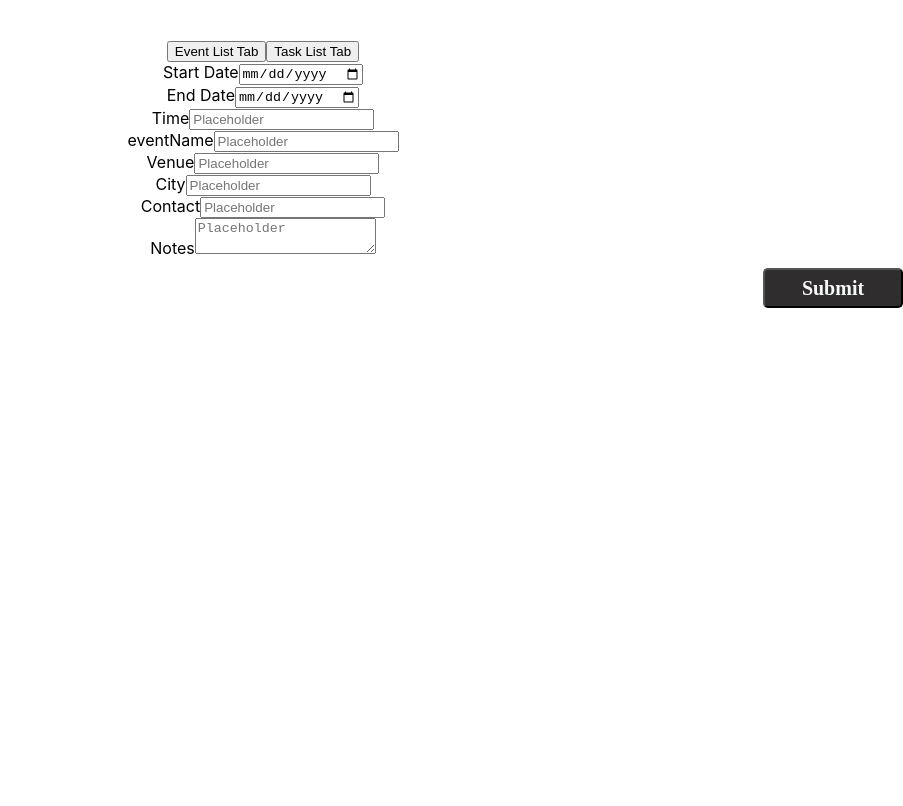
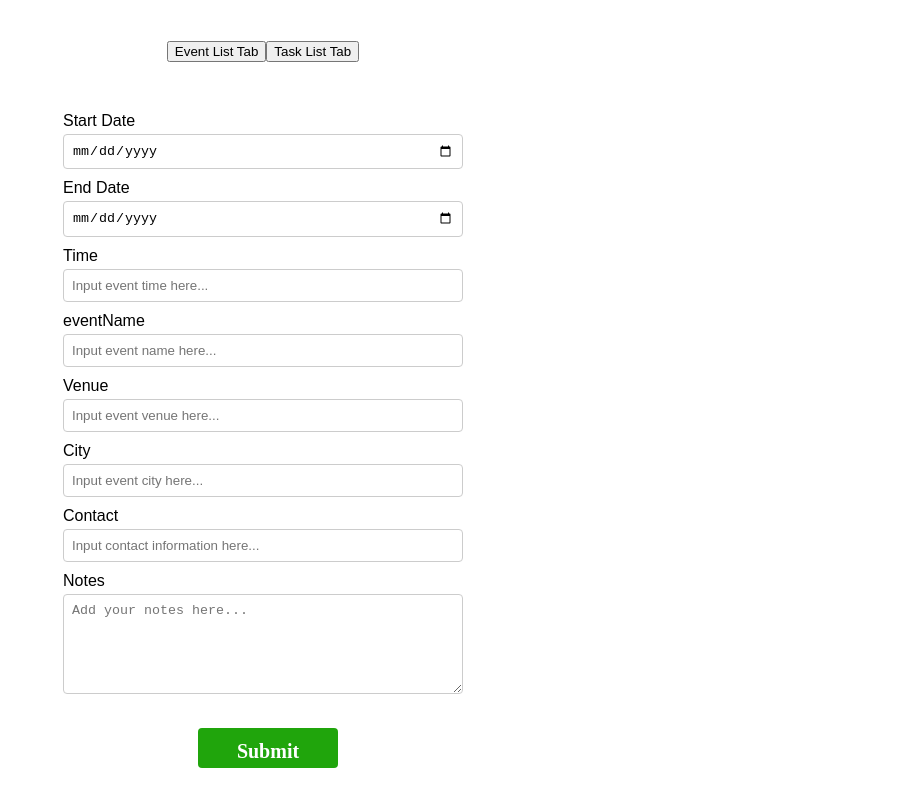
Before and after one commit to Willa2023/SGCNZ-dashboard, a React (Create React App) app: page /add in a window 1280 px wide. Shown: the top 806 px of the page, without its empty margins (377-1280 px from the left). Built offline with nearby package versions, Linux system fonts and the light colour scheme.

Commit message:
add event form update

```diff
--- a/src/App.css
+++ b/src/App.css
@@ -206,6 +206,52 @@ margin-top: 50px;
   font-weight: bold;
 }
 
-/* .event-title{
-  align-items: center;
-} */
+/* add event */
+.add-event-form {
+  display: flex;
+  flex-direction: column;
+  max-width: 400px;
+  margin: 0 auto;
+  margin-top: 50px;
+  text-align: left;
+  font-family: "Bond", Arial, Helvetica, sans-serif;
+  /* background-color: #f0b8b8; */
+}
+
+
+.add-event-form label {
+  margin-bottom: 10px;
+}
+
+.add-event-form input,
+.add-event-form textarea {
+  width: 100%;
+  padding: 8px;
+  margin-top: 4px;
+  border-radius: 4px;
+  border: 1px solid #ccc;
+  box-sizing: border-box;
+}
+
+.add-event-form textarea {
+  height: 100px;
+}
+
+.form-buttons {
+  margin-top: 20px;
+  display: flex;
+  justify-content: center;
+}
+
+.form-buttons button {
+  padding: 10px 20px;
+  background-color: #20a50c;
+  color: #fff;
+  border: none;
+  border-radius: 4px;
+  cursor: pointer;
+}
+
+.form-buttons button:hover {
+  background-color: #1a7a09;
+}
--- a/src/Components/AddEvent.js
+++ b/src/Components/AddEvent.js
@@ -79,7 +79,7 @@ const AddEventForm = () => {
         <input
           type="text"
           name="time"
-          placeholder="Placeholder"
+          placeholder="Input event time here..."
           value={formData.time}
           onChange={handleChange}
         />
@@ -89,7 +89,7 @@ const AddEventForm = () => {
         <input
           type="text"
           name="eventName"
-          placeholder="Placeholder"
+          placeholder="Input event name here..."
           value={formData.eventName}
           onChange={handleChange}
         />
@@ -99,7 +99,7 @@ const AddEventForm = () => {
         <input
           type="text"
           name="venue"
-          placeholder="Placeholder"
+          placeholder="Input event venue here..."
           value={formData.venue}
           onChange={handleChange}
         />
@@ -109,7 +109,7 @@ const AddEventForm = () => {
         <input
           type="text"
           name="city"
-          placeholder="Placeholder"
+          placeholder="Input event city here..."
           value={formData.city}
           onChange={handleChange}
         />
@@ -119,7 +119,7 @@ const AddEventForm = () => {
         <input
           type="text"
           name="contact"
-          placeholder="Placeholder"
+          placeholder="Input contact information here..."
           value={formData.contact}
           onChange={handleChange}
         />
@@ -128,7 +128,7 @@ const AddEventForm = () => {
         Notes
         <textarea
           name="notes"
-          placeholder="Placeholder"
+          placeholder="Add your notes here..."
           value={formData.notes}
           onChange={handleChange}
         />
```
